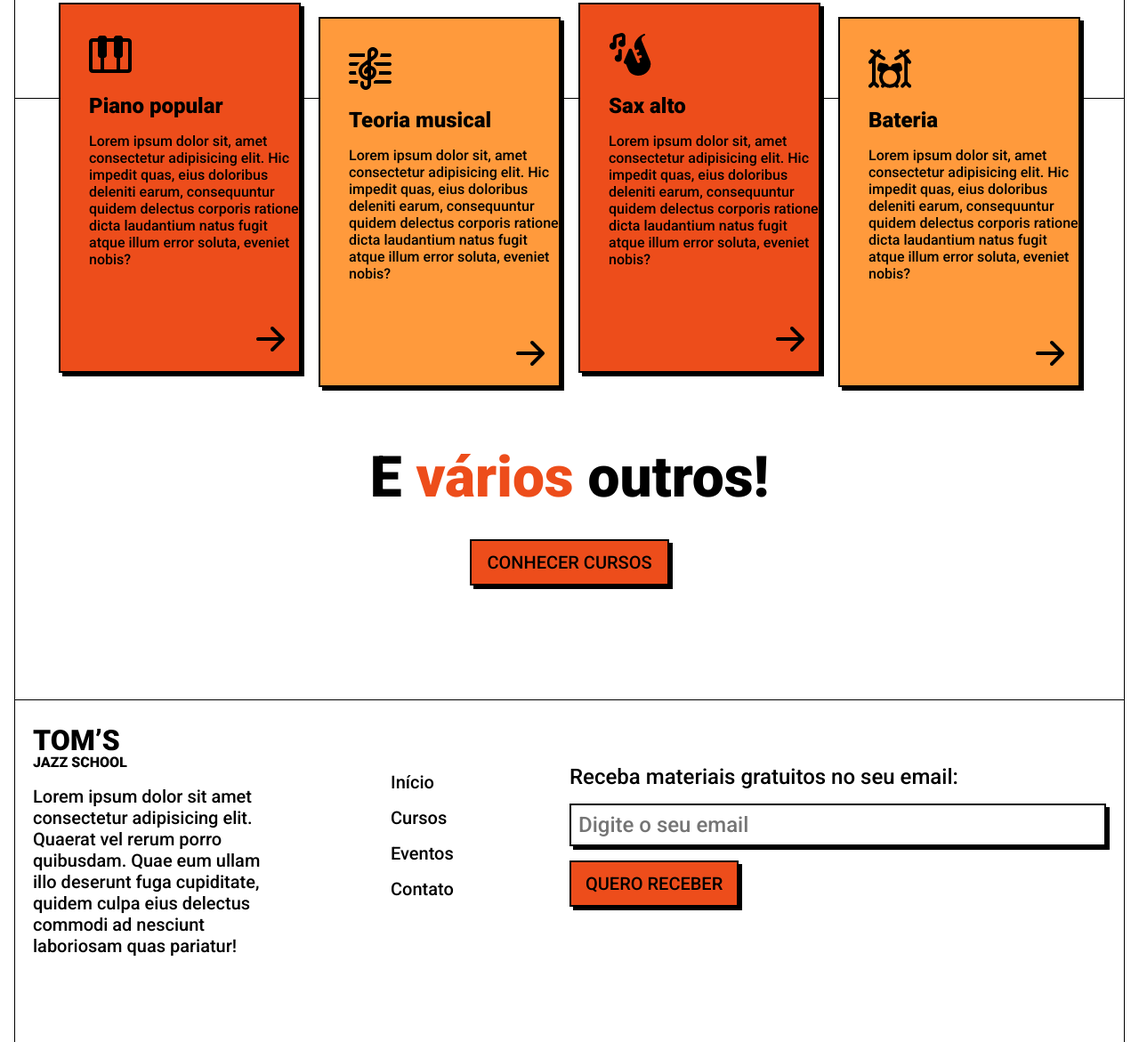
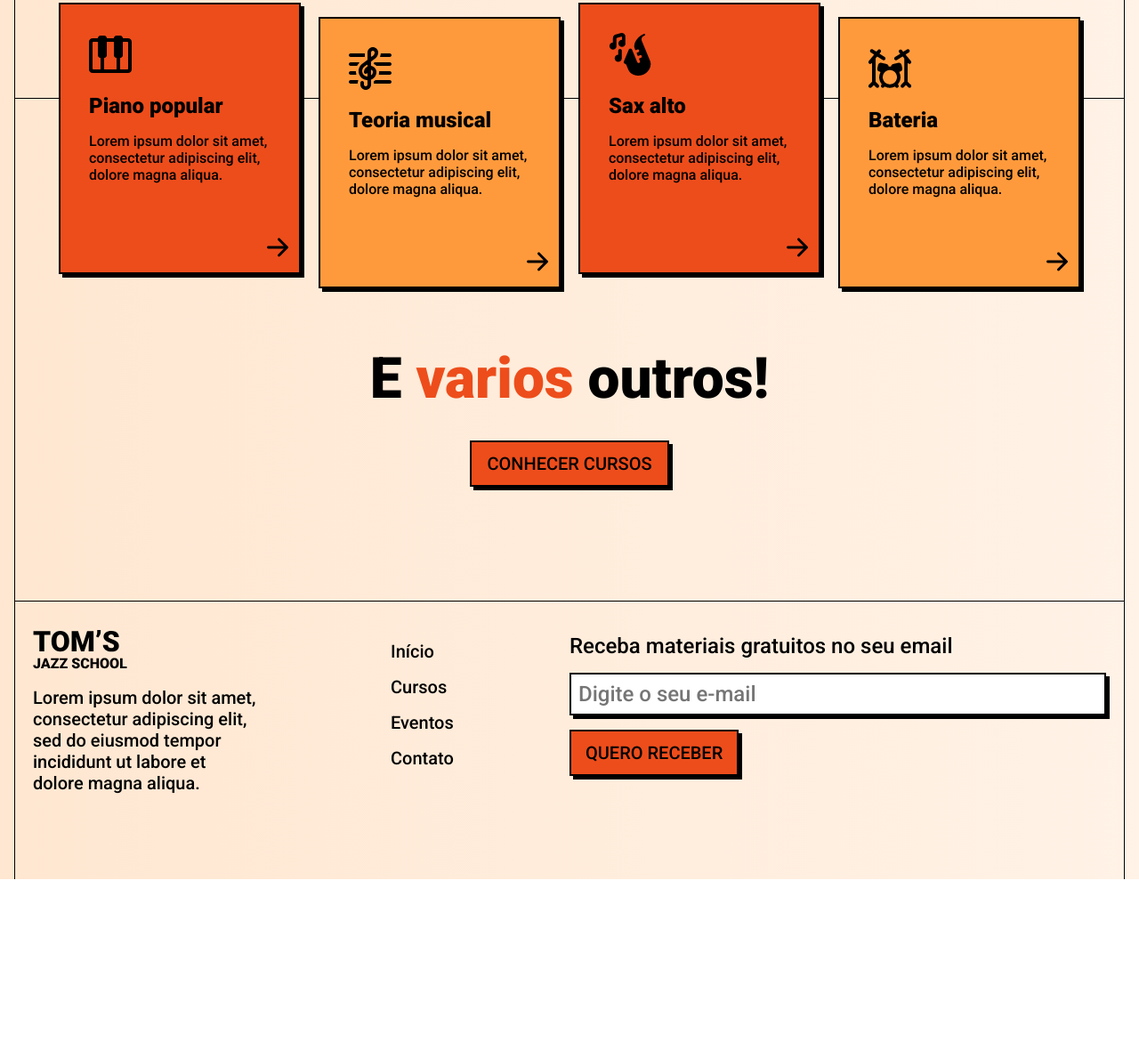
Before and after one commit to vdonoladev/landingpage-music, a plain HTML site: page index.html in a window 1280 px wide. Shown: the part 840-2011 px from the top of the page at 89% size. After the commit the page ends 1828 px from the top, so only its background shows below. Drawn offline with Linux system fonts and the light colour scheme.

Commit message:
final touches on the application

```diff
--- a/index.css
+++ b/index.css
@@ -1,6 +1,6 @@
 * {
   box-sizing: border-box;
-  font-family: "Roboto", "sans-serif";
+  font-family: "Roboto", sans-serif;
   margin: 0;
   padding: 0;
 }
@@ -13,7 +13,7 @@
 }
 
 body {
-  background: linear-gradient(90deg, #ffe7d1 0% #fff2e6 100%);
+  background: linear-gradient(90deg, #ffe7d1 0%, #fff2e6 100%);
   padding: 0 1rem;
 }
 
@@ -58,9 +58,15 @@ header nav a:nth-child(2n-1) {
   font-size: 1.25rem;
   padding: 0.75rem 1rem;
   max-width: 14rem;
+  position: relative;
   text-align: center;
   text-decoration: none;
   text-transform: uppercase;
+  transition: 0.2s;
+}
+
+.button:hover {
+  transform: translateX(4px);
 }
 
 .hero-section {
@@ -94,7 +100,7 @@ h2 {
 
 .hero-section .button::after {
   content: "";
-  background: url(img/arrow-curve.svg);
+  background: url("img/arrow-curve.svg");
   position: absolute;
   top: 5rem;
   right: -4rem;
@@ -109,7 +115,7 @@ h2 {
 
 .decoration::after {
   content: "";
-  background: url(img/three-dashes.svg);
+  background: url("img/three-dashes.svg");
   position: absolute;
   top: -0.75rem;
   height: 36px;
@@ -179,7 +185,7 @@ footer nav a {
   width: 100%;
 }
 
-/* Utilitários */
+/* Utilitarios */
 
 .mt-1 {
   margin-top: 1rem;
@@ -256,7 +262,7 @@ footer nav a {
     max-width: 72rem;
   }
 
-  .container .row-reverse {
+  .container.row-reverse {
     flex-direction: row-reverse;
   }
 
--- a/index.html
+++ b/index.html
@@ -1,47 +1,52 @@
 <!DOCTYPE html>
-<html lang="pt-br">
+<html lang="en">
   <head>
     <meta charset="UTF-8" />
+    <meta http-equiv="X-UA-Compatible" content="IE=edge" />
     <meta name="viewport" content="width=device-width, initial-scale=1.0" />
     <title>Tom's Jazz School</title>
 
     <link rel="preconnect" href="https://fonts.googleapis.com" />
-    <link rel="preconnect" href="https://fonts.gstatic.com" crossorigin="" />
+    <link rel="preconnect" href="https://fonts.gstatic.com" crossorigin />
+
+    <link rel="stylesheet" href="index.css" />
 
     <link
+      href="https://fonts.googleapis.com/css2?family=Roboto:wght@500;900&display=swap"
       rel="stylesheet"
-      href="https://fonts.googleapis.com/css2?family=Roboto:wght@500;900&display=swap"
     />
-    <link rel="stylesheet" href="index.css" />
   </head>
+
   <body>
     <header>
       <div class="container">
-        <img src="img/logo.svg" alt="Tom's Jazz School" />
+        <img
+          src="img/logo.svg"
+          alt="Tom's Jazz School"
+          width="106"
+          height="44"
+        />
         <nav>
           <a href="#">Início</a>
           <a href="#">Cursos</a>
           <a href="#">Eventos</a>
           <a href="#">Contato</a>
         </nav>
-        <a href="#" class="button mt-1 mb-1 mx-auto">Se increva</a>
+        <a href="#" class="button mt-1 mb-1 mx-auto">Se inscreva</a>
       </div>
     </header>
     <main>
       <section class="hero-section">
         <div class="container row-reverse">
-          <img src="img/hero-img.svg" alt="Banda de Jazz tocando" />
+          <img src="img/hero-img.svg" alt="Banda de jazz tocando" />
           <div>
             <h1 class="mt-2">
               Crie algo
-              <span class="text-primary decoration">impactante</span> com a
-              música
+              <span class="text-primary decoration">impactante</span> com música
             </h1>
             <p class="mt-2 mb-2">
-              Lorem ipsum dolor sit amet consectetur adipisicing elit.
-              Consequuntur sed at maiores eum, quae consequatur ad enim rerum
-              recusandae cupiditate blanditiis, dolorem, adipisci vero quaerat
-              cum. Consequatur natus at reprehenderit!
+              Lorem ipsum dolor sit amet, consectetur adipiscing elit, sed do
+              eiusmod tempor incididunt ut labore et dolore magna aliqua.
             </p>
             <a href="#" class="button">Comece agora</a>
           </div>
@@ -50,74 +55,111 @@
       <section class="courses-section">
         <div class="cards">
           <article class="card">
-            <img src="img/piano.png" alt="Ícone de teclas de piano" />
+            <img
+              src="img/piano.png"
+              alt="ícone de teclas de piano"
+              height="48"
+              width="48"
+            />
             <strong>Piano popular</strong>
             <p>
-              Lorem ipsum dolor sit, amet consectetur adipisicing elit. Hic
-              impedit quas, eius doloribus deleniti earum, consequuntur quidem
-              delectus corporis ratione dicta laudantium natus fugit atque illum
-              error soluta, eveniet nobis?
+              Lorem ipsum dolor sit amet, consectetur adipiscing elit, dolore
+              magna aliqua.
             </p>
             <a href="#">
-              <img src="img/arrow-right.svg" alt="Ir para página do curso" />
+              <img
+                src="img/arrow-right.svg"
+                alt="Ir para página do curso"
+                height="48"
+                width="48"
+              />
             </a>
           </article>
           <article class="card">
-            <img src="img/clef.png" alt="Ícone da Clave de Sol" />
+            <img
+              src="img/clef.png"
+              alt="ícone da clave de sol"
+              height="48"
+              width="48"
+            />
             <strong>Teoria musical</strong>
             <p>
-              Lorem ipsum dolor sit, amet consectetur adipisicing elit. Hic
-              impedit quas, eius doloribus deleniti earum, consequuntur quidem
-              delectus corporis ratione dicta laudantium natus fugit atque illum
-              error soluta, eveniet nobis?
+              Lorem ipsum dolor sit amet, consectetur adipiscing elit, dolore
+              magna aliqua.
             </p>
             <a href="#">
-              <img src="img/arrow-right.svg" alt="Ir para página do curso" />
+              <img
+                src="img/arrow-right.svg"
+                alt="Ir para página do curso"
+                height="48"
+                width="48"
+              />
             </a>
           </article>
           <article class="card">
-            <img src="img/sax.png" alt="Ícone de Saxofone" />
+            <img
+              src="img/sax.png"
+              alt="ícone de saxofone"
+              height="48"
+              width="48"
+            />
             <strong>Sax alto</strong>
             <p>
-              Lorem ipsum dolor sit, amet consectetur adipisicing elit. Hic
-              impedit quas, eius doloribus deleniti earum, consequuntur quidem
-              delectus corporis ratione dicta laudantium natus fugit atque illum
-              error soluta, eveniet nobis?
+              Lorem ipsum dolor sit amet, consectetur adipiscing elit, dolore
+              magna aliqua.
             </p>
             <a href="#">
-              <img src="img/arrow-right.svg" alt="Ir para página do curso" />
+              <img
+                src="img/arrow-right.svg"
+                alt="Ir para página do curso"
+                height="48"
+                width="48"
+              />
             </a>
           </article>
           <article class="card">
-            <img src="img/drums.png" alt="Ícone de Bateria" />
+            <img
+              src="img/drums.png"
+              alt="ícone de bateria"
+              height="48"
+              width="48"
+            />
             <strong>Bateria</strong>
             <p>
-              Lorem ipsum dolor sit, amet consectetur adipisicing elit. Hic
-              impedit quas, eius doloribus deleniti earum, consequuntur quidem
-              delectus corporis ratione dicta laudantium natus fugit atque illum
-              error soluta, eveniet nobis?
+              Lorem ipsum dolor sit amet, consectetur adipiscing elit, dolore
+              magna aliqua.
             </p>
             <a href="#">
-              <img src="img/arrow-right.svg" alt="Ir para página do curso" />
+              <img
+                src="img/arrow-right.svg"
+                alt="Ir para página do curso"
+                height="48"
+                width="48"
+              />
             </a>
           </article>
         </div>
 
         <h2 class="text-center">
-          E <span class="text-primary">vários</span> outros!
+          E <span class="text-primary">varios</span> outros!
         </h2>
         <a href="#" class="button mt-2 mx-auto">Conhecer cursos</a>
       </section>
     </main>
+
     <footer>
       <div class="container">
         <div class="about-column">
-          <img src="img/logo.svg" alt="Tom's Jazz School" class="mt-1 mb-1" />
+          <img
+            src="img/logo.svg"
+            alt="Tom's Jazz School"
+            class="mt-1 mb-1"
+            width="106"
+            height="44"
+          />
           <p class="mb-2">
-            Lorem ipsum dolor sit amet consectetur adipisicing elit. Quaerat vel
-            rerum porro quibusdam. Quae eum ullam illo deserunt fuga cupiditate,
-            quidem culpa eius delectus commodi ad nesciunt laboriosam quas
-            pariatur!
+            Lorem ipsum dolor sit amet, consectetur adipiscing elit, sed do
+            eiusmod tempor incididunt ut labore et dolore magna aliqua.
           </p>
         </div>
         <nav class="mb-2">
@@ -128,14 +170,14 @@
         </nav>
         <form class="newsletter-form">
           <label for="email" class="mb-1"
-            >Receba materiais gratuitos no seu email:
-          </label>
+            >Receba materiais gratuitos no seu email</label
+          >
           <input
             type="text"
             name="email"
             id="email"
             class="mb-1"
-            placeholder="Digite o seu email"
+            placeholder="Digite o seu e-mail"
           />
           <button class="button mb-2">Quero receber</button>
         </form>
```
